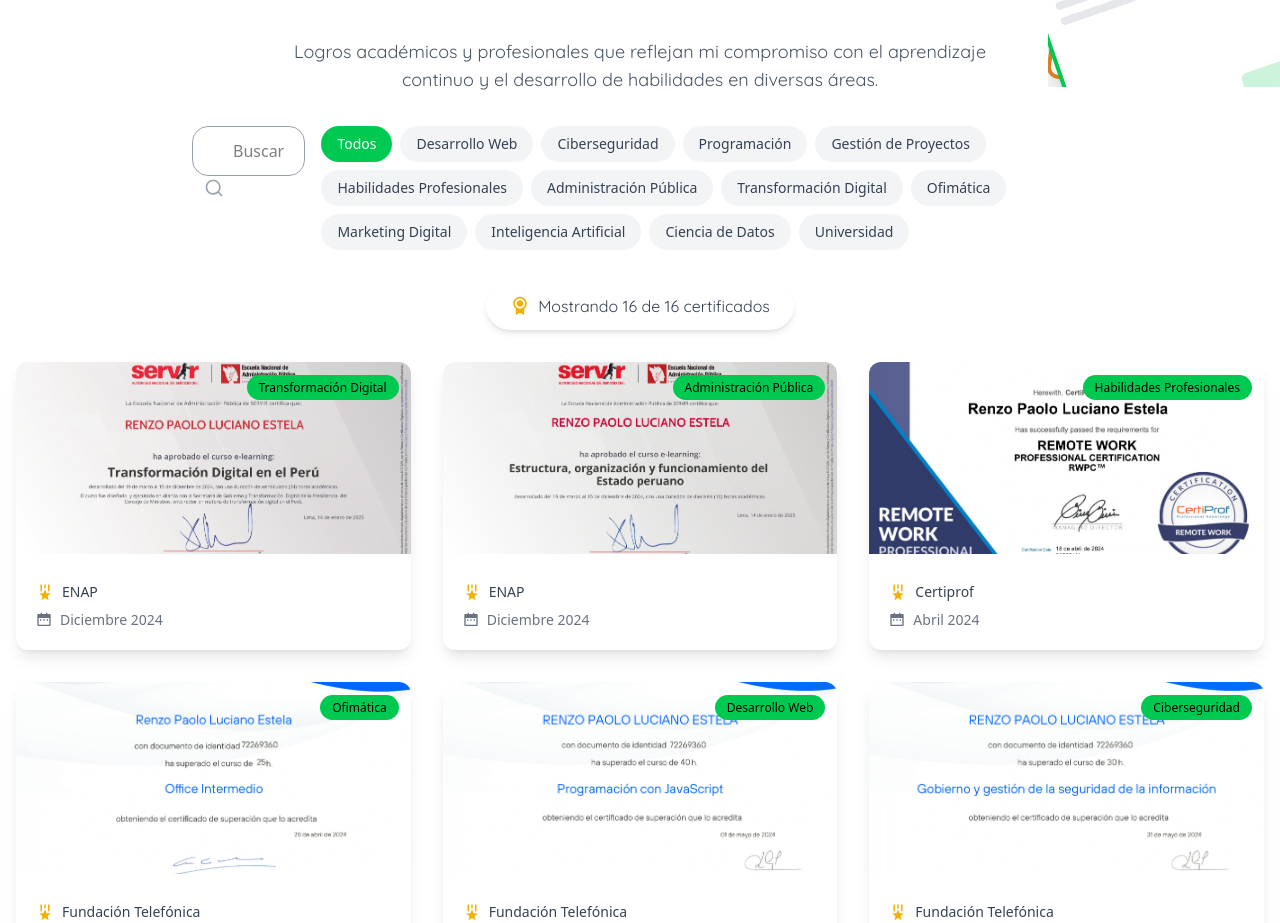
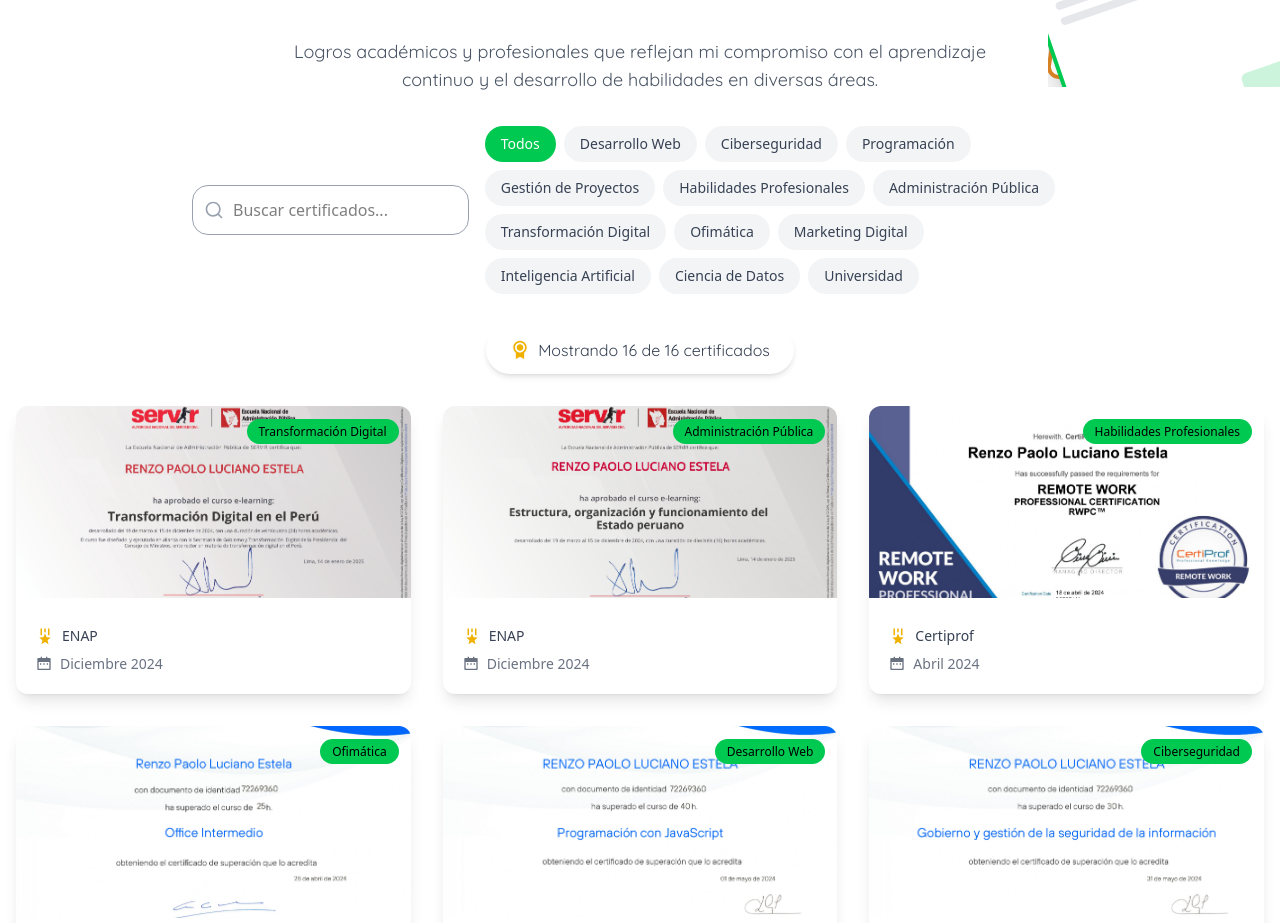
Before and after one commit to LUCIANO131231/PageCV, a React (Vite) app: page / in a window 1280 px wide. Shown: the part 3580-4503 px from the top of the page. Built offline with nearby package versions, Linux system fonts and the light colour scheme.

Commit message:
Ajustar estilos en el componente Certificates para mejorar la alineación y el diseño de la barra de búsqueda

```diff
--- a/src/components/Certificates.jsx
+++ b/src/components/Certificates.jsx
@@ -86,11 +86,11 @@
 
         {/* barra de busqueda y filtros */}
         <div className="mb-8 max-w-4xl mx-auto">
-          <div className="flex flex-col md:flex-row gap-4">
+          <div className="flex flex-col md:flex-row gap-4 items-center">
 
             {/* Barra de búsqueda */}
             <motion.div
-              className="relative flex-grow"
+              className="relative flex-grow w-full"
               initial={{ opacity: 0, y: -20 }}
               animate={{ opacity: 1, y: 0 }}
               transition={{ duration: 0.5 }}>
```
